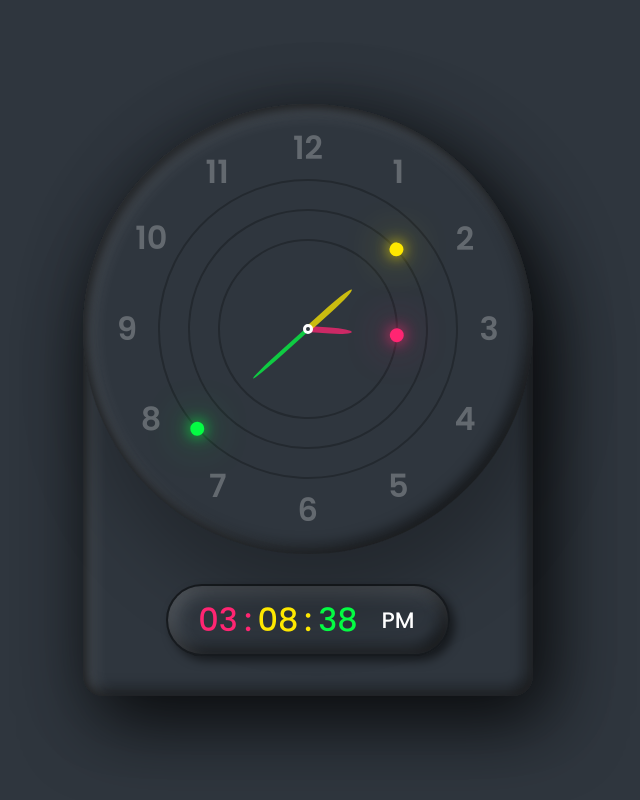
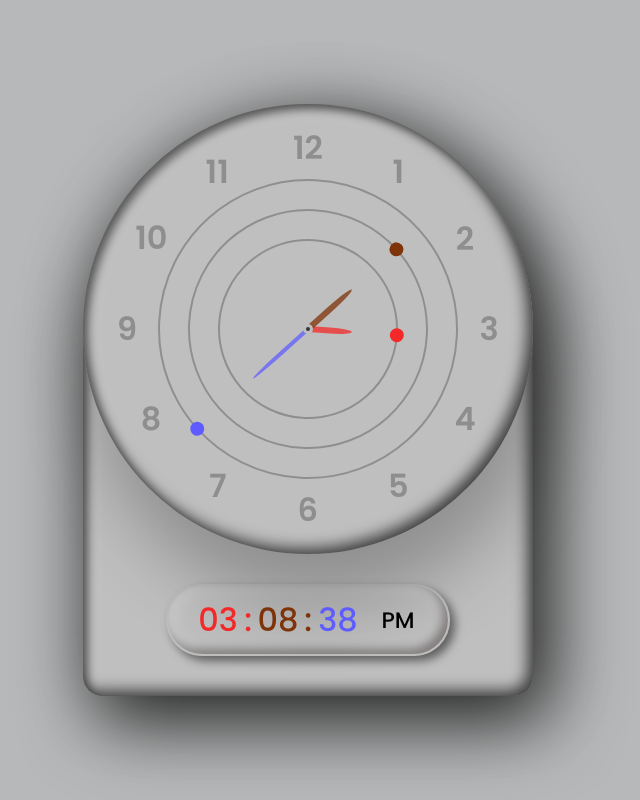
Before and after one commit to NathanBailie/analog-and-digital-clock, a plain HTML site: page index.html in a window 1280 px wide. Shown: the whole page, without its empty margins (332-972 px from the left). Drawn offline with Linux system fonts and the light colour scheme.

Commit message:
added second theme, css variables

```diff
--- a/css/main.css
+++ b/css/main.css
@@ -7,18 +7,48 @@
     font-family: 'Poppins', sans-serif;
 }
 
-body {
-    min-height: 500px;
+.light {
+    --sec-color: #5f5cff ;
+    --min-color: #7e3309;
+    --hour-color: #f32929;
+    --page-bg-color: #b7b8b9;
+    --clock-bg-color: #bfbfbf;
+    --inverted-clock-bg-color: #2f363e;
+    --text-color: #000;
+    --time-border: 2px solid rgba(189, 189, 189, 0.5);
+    --time-box-shadow: 5px 5px 10px rgba(0,0,0,0.5),
+                        inset 5px 5px 20px rgba(255,255,255,0.2),
+                        inset -5px -5px 8px rgb(104 97 97 / 75%);
+}
+
+.dark {
+    --sec-color: #04fc43;
+    --min-color: #fee800;
+    --hour-color: #cf0000;
+    --page-bg-color: #2f363e;
+    --clock-bg-color: #2f363e;
+    --inverted-clock-bg-color: #bfbfbf;
+    --text-color: #fff;
+    --time-border: 2px solid rgba(0,0,0,0.5);
+    --time-box-shadow: 5px 5px 10px rgba(0,0,0,0.5),
+                        inset 5px 5px 20px rgba(255,255,255,0.2),
+                        inset -5px -5px 15px rgba(0,0,0,0.75);
+}
+
+.wrapper {
+    min-width: 100vw;
     min-height: 100vh;
-    background: #2f363e;
     display: flex;
     justify-content: center;
     align-items: center;
+    background: var(--page-bg-color);
+
 }
 
 .container {
+    min-width: 450px;
     position: relative;
-    background: #2f363e;
+    background: var(--clock-bg-color);;
     box-shadow: 15px 25px 75px rgba(0, 0, 0, 0.75),
     10px 10px 70px rgba(0, 0, 0, 0.25),
     inset 5px 5px 10px rgba(0, 0, 0, 0.5),
@@ -37,7 +67,7 @@ body {
     width: 450px;
     height: 450px;
     position: relative;
-    background: #2f363e;
+    background: var(--clock-bg-color);
     box-shadow: 10px 50px 70px rgba(0, 0, 0, 0.25),
     inset 5px 5px 10px rgba(0, 0, 0, 0.5),
     inset 5px 5px 20px rgba(255, 255, 255, 0.2),
@@ -53,8 +83,8 @@ body {
     width: 10px;
     height: 10px;
     position: absolute;
-    background: #2f363e;
-    border: 3px solid #fff;
+    background: var(--inverted-clock-bg-color);
+    border: 3px solid var(--clock-bg-color);;
     border-radius: 50%;
     z-index: 100;
 }
@@ -62,7 +92,7 @@ body {
 .clock span {
     position: absolute;
     inset: 20px;
-    color: #fff;
+    color: var(--text-color);
     text-align: center;
     /* 360 / 12 = 30deg */
     transform: rotate(calc(30deg * var(--i)));
@@ -110,20 +140,47 @@ body {
     top: -8.5px;
     width: 14px;
     height: 14px;
-    background: var(--clr);
     border-radius: 50%;
+}
+
+.circle.sec::before,
+.circle.min::before,
+.circle.hour::before {
     box-shadow: 0 0 15px var(--clr),
-                0 0 40px var(--clr);
+    0 0 40px var(--clr);
+}
+
+.circle.sec::before {
+    background: var(--sec-color);
+}
+
+.circle.min::before {
+    background: var(--min-color);
+}
+
+.circle.hour::before {
+    background: var(--hour-color);
 }
 
 .circle i {
     width: 6px;
     height: 50%;
     position: absolute;
-    background: var(--clr);
     opacity: 0.75;
     transform-origin: bottom;
     transform: scaleY(0.5);
+}
+
+.circle.sec i {
+    background: var(--sec-color);
+}
+
+.circle.min i {
+    background: var(--min-color);
+}
+
+.circle.hour i {
+    background: var(--hour-color);
 }
 
 .sec i, .min i, .hour i {
@@ -141,11 +198,9 @@ body {
     padding: 10px 20px;
     font-size: 2em;
     font-weight: 600;
-    border: 2px solid rgba(0,0,0,0.5);
+    border: var(--time-border);
     border-radius: 40px;
-    box-shadow: 5px 5px 10px rgba(0,0,0,0.5),
-                inset 5px 5px 20px rgba(255,255,255,0.2),
-                inset -5px -5px 15px rgba(0,0,0,0.75);
+    box-shadow: var(--time-box-shadow);
 }
 
 .time div {
@@ -153,7 +208,18 @@ body {
     width: 60px;
     text-align: center;
     font-weight: 500;
-    color: var(--clr);
+}
+
+.time .seconds {
+    color: var(--sec-color);
+}
+
+.time .minutes {
+    color: var(--min-color);
+}
+
+.time .hours {
+    color: var(--hour-color);
 }
 
 .hours::after, .minutes::after {
@@ -167,7 +233,7 @@ body {
     display: flex;
     justify-content: center;
     align-items: center;
-    color: #fff;
+    color: var(--text-color);
 }
 
 .minutes::after {
--- a/index.html
+++ b/index.html
@@ -11,16 +11,15 @@
 </head>
 
 <body>
-
+    <div class="wrapper light">
         <div class="container">
-
             <!-- analog clock -->
             <div class="clock">
                 <div class="dot"></div>
 
-            <div class="circle sec" style="--clr:#04fc43;"><i></i></div>
-            <div class="circle min" style="--clr:#fee800;"><i></i></div>
-            <div class="circle hour" style="--clr:#ff2572;"><i></i></div>
+                <div class="circle sec"><i></i></div>
+                <div class="circle min"><i></i></div>
+                <div class="circle hour"><i></i></div>
 
                 <span style="--i:1"><b>1</b></span>
                 <span style="--i:2"><b>2</b></span>
@@ -38,10 +37,11 @@
 
             <!-- digital clock -->
             <div class="time">
-            <div class="hours" style="--clr:#ff2572;">00</div>
-            <div class="minutes" style="--clr:#fee800;">00</div>
-            <div class="seconds" style="--clr:#04fc43;">00</div>
+                <div class="hours">00</div>
+                <div class="minutes">00</div>
+                <div class="seconds">00</div>
                 <div class="ampm">AM</div>
+            </div>
         </div>
 
     </div>
```
Lines whose indentation alone changed are shown as unchanged.
